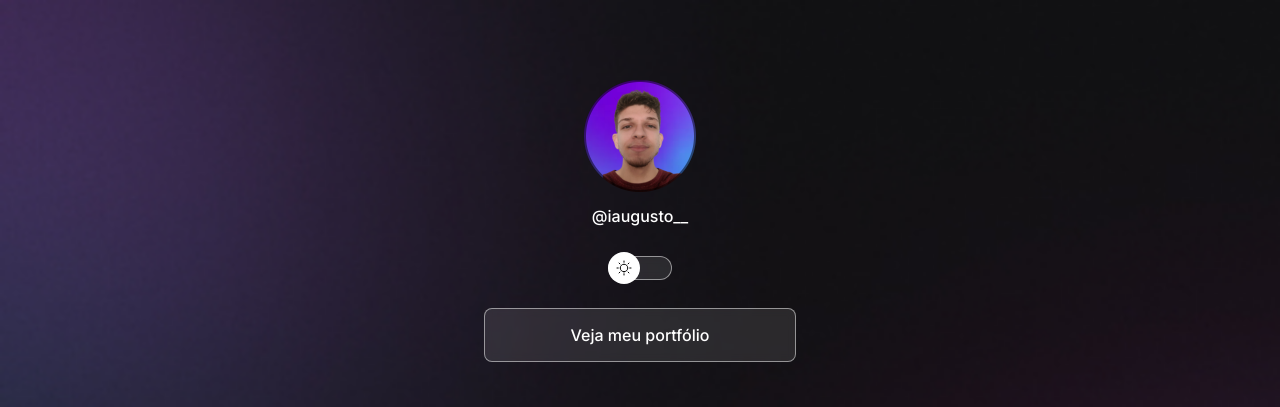
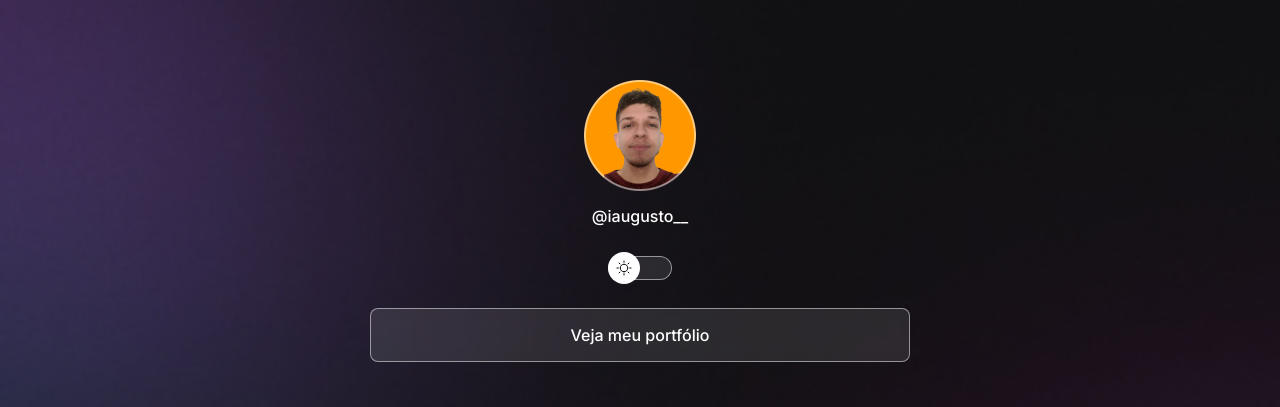
Before and after one commit to iaugustoz/dev-links, a plain HTML site: page index.html in a window 1280 px wide. Shown: the top 407 px of the page. Drawn offline with nearby package versions, Linux system fonts and the light colour scheme.

Commit message:
style: ajuste da largura do container

```diff
--- a/index.html
+++ b/index.html
@@ -16,7 +16,7 @@
 <body>
     <div id="container">
         <div id="profile">
-            <img src="assets/avatar.png" alt="Foto de Igor Augusto sorrindo e camisa vermelha, cavanhaque e fundo laranja.">
+            <img src="assets/avatar-light.png" alt="Foto de Igor Augusto sorrindo e camisa vermelha, cavanhaque e fundo laranja.">
             <p>@iaugusto__</p>
         </div>
 
--- a/src/css/index.css
+++ b/src/css/index.css
@@ -38,7 +38,8 @@ body {
 }
 
 #container {
-  width: 360px;
+  width: 100%;
+  max-width: 588px;
   margin: 56px auto 0px;
   padding: 0 24px;
 }
```
